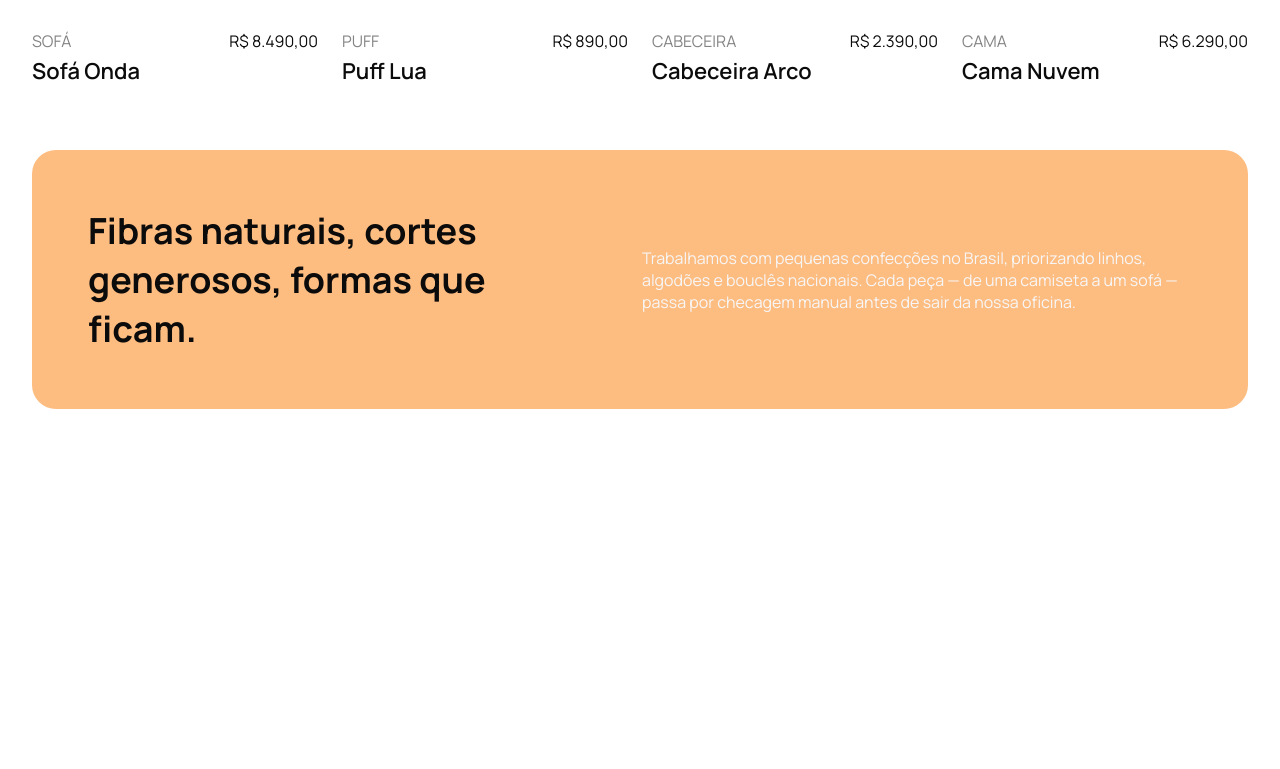
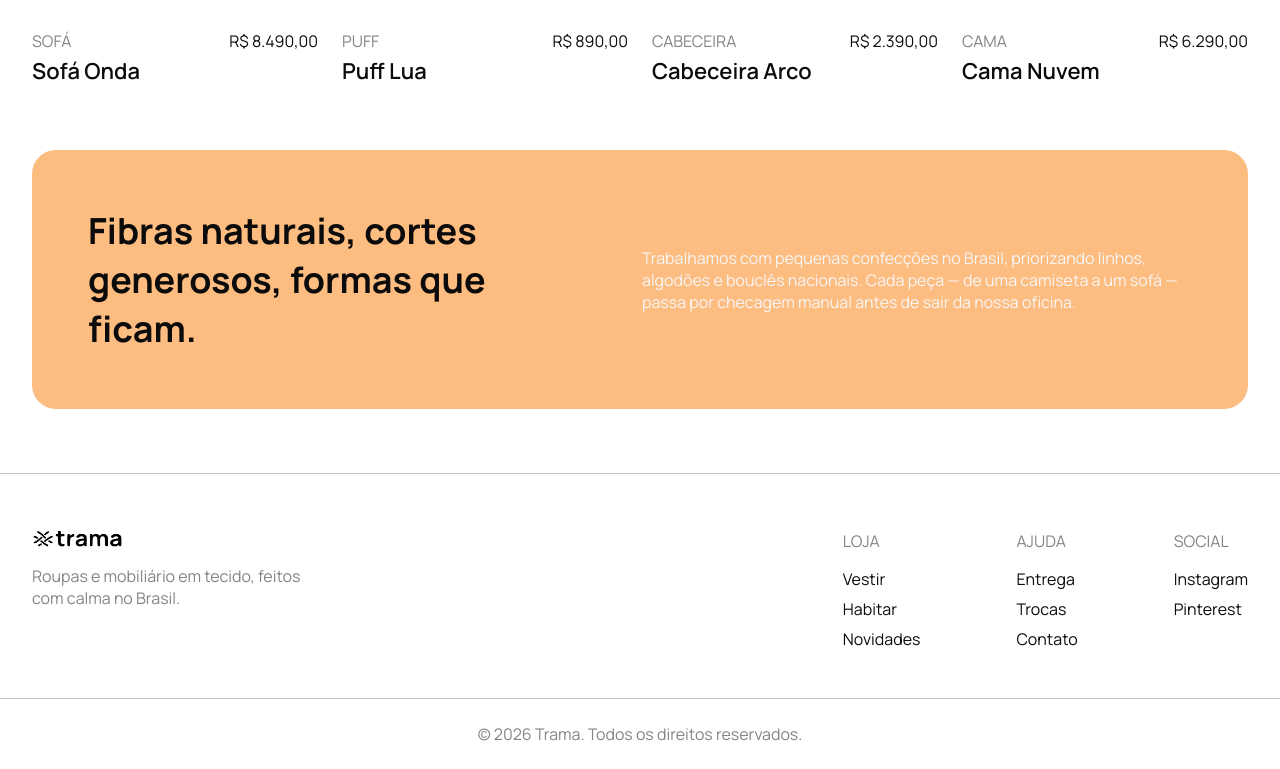
Before and after one commit to aarielmartins/Projeto---Virtual_Store, a React (Create React App) app: page / in a window 1280 px wide. Shown: the part 1655-2424 px from the top of the page. Before the commit the page ends 2128 px from the top, so only its background shows below. Built offline with nearby package versions, Linux system fonts and the light colour scheme.

Commit message:
criando o footer

```diff
--- a/src/App.tsx
+++ b/src/App.tsx
@@ -1,5 +1,6 @@
 import Banner from './components/Banner'
 import Collections from './components/Collections'
+import Footer from './components/Footer'
 import Header from './components/Header'
 import Highlights from './components/Highlights'
 import Manifest from './components/Manifest'
@@ -16,6 +17,7 @@ function App() {
         <Highlights />
         <Manifest />
       </Container>
+      <Footer />
     </>
   )
 }
--- /dev/null
+++ b/src/components/Footer/index.tsx
@@ -0,0 +1,55 @@
+import logo from '../../assets/images/logo.png'
+import {
+  FooterContainer,
+  Top,
+  Brand,
+  Logo,
+  Tagline,
+  Columns,
+  Column,
+  ColumnTitle,
+  ColumnLink,
+  Bottom,
+  Copyright
+} from './styles'
+
+const Footer = () => (
+  <FooterContainer>
+    <Top>
+      <Brand>
+        <Logo src={logo} alt="logotipo trama" />
+        <Tagline>
+          Roupas e mobiliário em tecido, feitos com calma no Brasil.
+        </Tagline>
+      </Brand>
+
+      <Columns>
+        <Column>
+          <ColumnTitle>Loja</ColumnTitle>
+          <ColumnLink href="#">Vestir</ColumnLink>
+          <ColumnLink href="#">Habitar</ColumnLink>
+          <ColumnLink href="#">Novidades</ColumnLink>
+        </Column>
+
+        <Column>
+          <ColumnTitle>Ajuda</ColumnTitle>
+          <ColumnLink href="#">Entrega</ColumnLink>
+          <ColumnLink href="#">Trocas</ColumnLink>
+          <ColumnLink href="#">Contato</ColumnLink>
+        </Column>
+
+        <Column>
+          <ColumnTitle>Social</ColumnTitle>
+          <ColumnLink href="#">Instagram</ColumnLink>
+          <ColumnLink href="#">Pinterest</ColumnLink>
+        </Column>
+      </Columns>
+    </Top>
+
+    <Bottom>
+      <Copyright>© 2026 Trama. Todos os direitos reservados.</Copyright>
+    </Bottom>
+  </FooterContainer>
+)
+
+export default Footer
--- /dev/null
+++ b/src/components/Footer/styles.ts
@@ -0,0 +1,82 @@
+import styled from 'styled-components'
+import { cores, texto } from '../../styles'
+
+export const FooterContainer = styled.footer`
+  border-top: 1px solid ${cores.cinza};
+  margin-top: 32px;
+`
+
+export const Top = styled.div`
+  max-width: 1300px;
+  width: 100%;
+  margin: 0 auto;
+  display: flex;
+  justify-content: space-between;
+  gap: 48px;
+  padding: 56px 32px 48px;
+
+  @media (max-width: 768px) {
+    flex-direction: column;
+    gap: 32px;
+  }
+`
+
+export const Brand = styled.div`
+  max-width: 280px;
+`
+
+export const Logo = styled.img`
+  height: 18px;
+  margin-bottom: 12px;
+`
+
+export const Tagline = styled.p`
+  color: ${cores.chumbo};
+`
+
+export const Columns = styled.div`
+  display: flex;
+  gap: 96px;
+
+  @media (max-width: 768px) {
+    gap: 48px;
+    flex-wrap: wrap;
+  }
+`
+
+export const Column = styled.div`
+  display: flex;
+  flex-direction: column;
+`
+
+export const ColumnTitle = styled.span`
+  text-transform: uppercase;
+  color: ${cores.chumbo};
+  margin-bottom: 16px;
+`
+
+export const ColumnLink = styled.a`
+  color: ${cores.preto};
+  text-decoration: none;
+  margin-bottom: 8px;
+
+  &:hover {
+    text-decoration: underline;
+  }
+
+  &:last-child {
+    margin-bottom: 0;
+  }
+`
+
+export const Bottom = styled.div`
+  border-top: 1px solid ${cores.cinza};
+  padding: 24px 32px;
+  display: flex;
+  justify-content: center;
+`
+
+export const Copyright = styled.span`
+  font-size: ${texto.detalhe};
+  color: ${cores.chumbo};
+`
```
